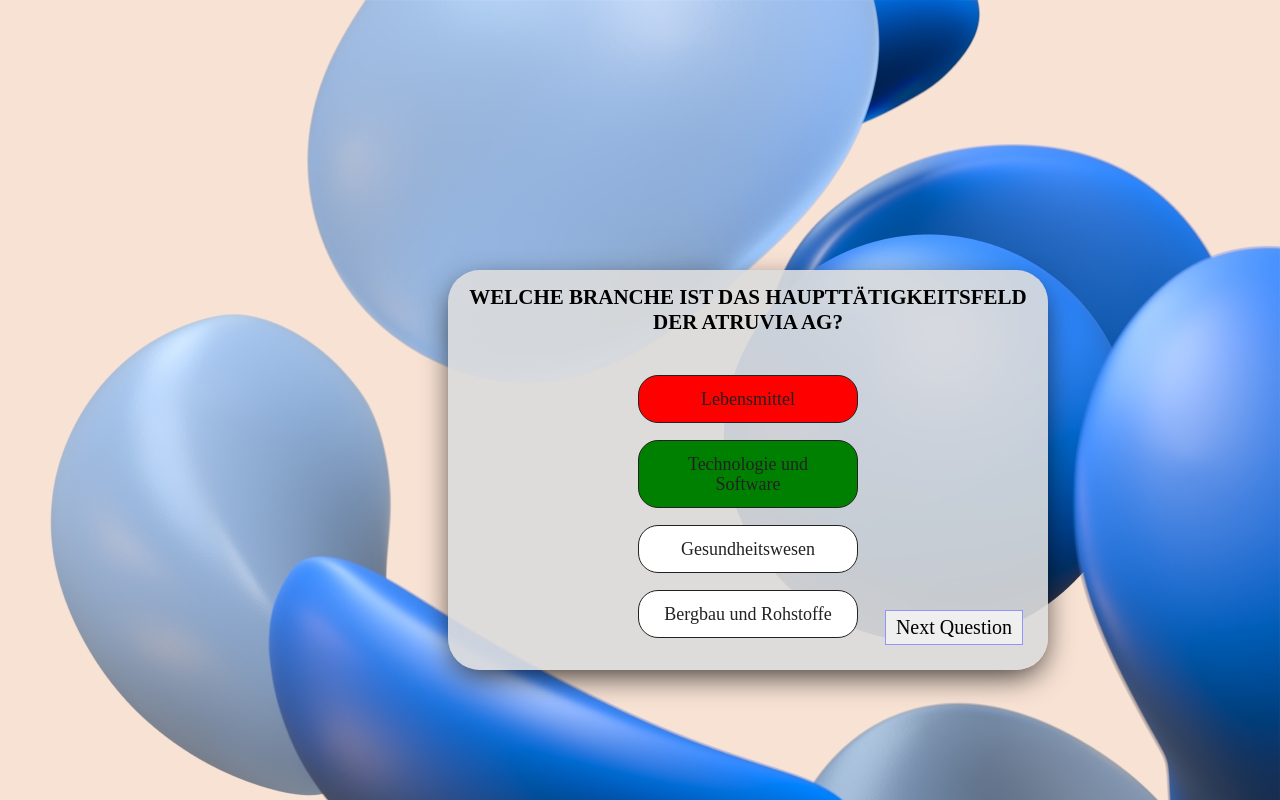
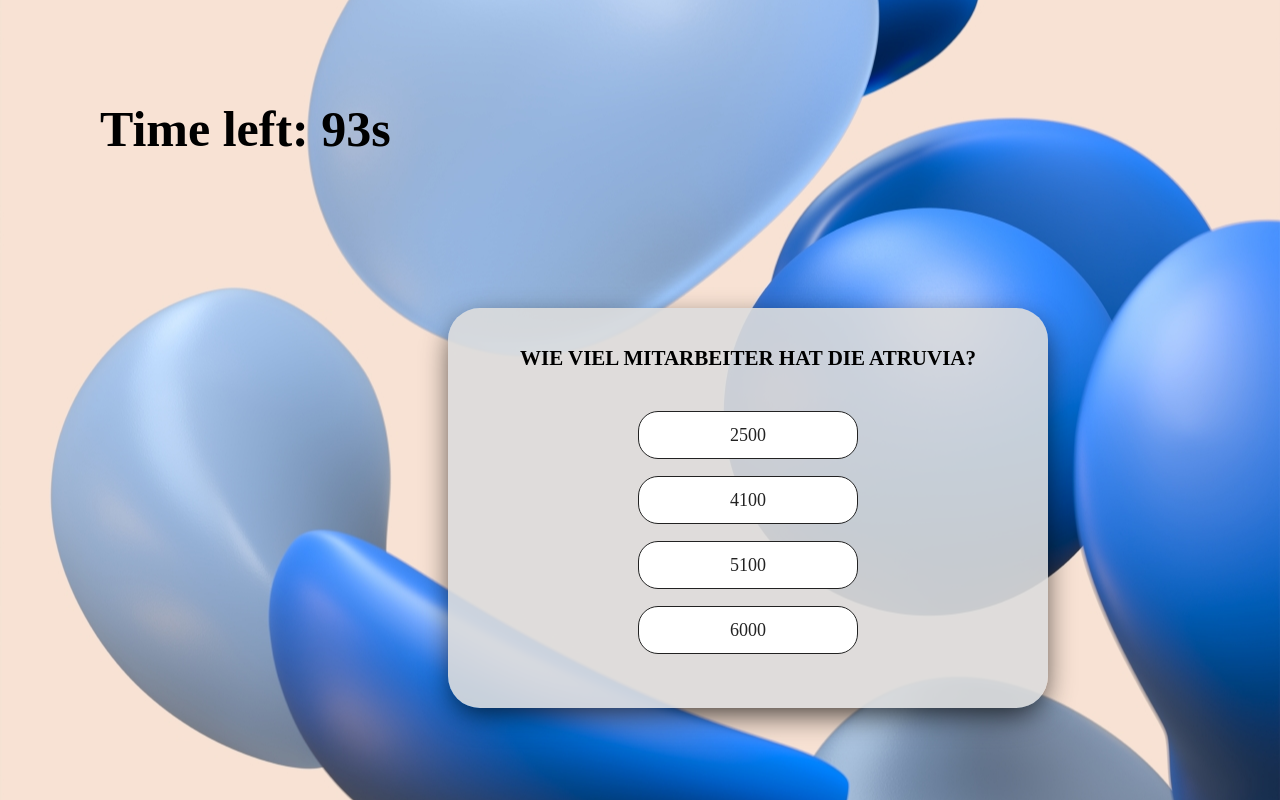
Before and after one commit to AlPashy/quiz-hackathon, a plain HTML site: page index.html in a window 1280 px wide. Both pictures are taken after a click on the button "Lebensmittel". Shown: the top 800 px of the page. Drawn offline with Linux system fonts and the light colour scheme.

```diff
--- a/index.html
+++ b/index.html
@@ -4,12 +4,12 @@
     <meta charset="UTF-8">
     <meta name="viewport" content="width=device-width, initial-scale=1.0" />
     <link rel="stylesheet" href="src/css/project.css">
-        <script src ="src/js/project.js" defer></script>
+    <script src="src/js/project.js" defer></script>
     <title>Q&A</title>
 </head>
+<div class="timeset" id="timer"></div>
 
 <body>
-
     <div class="wrapper">
         <div class="container">
             <input type="radio" name="slide" id="c1" checked>
@@ -19,7 +19,6 @@
                         <!--"Questions"-->
                     </div>
                     <div class="btn-row">
-                        <button class="btn" onclick="playGame()">Next Question</button>
                     </div>
                 </div>
             </label>
--- a/src/css/project.css
+++ b/src/css/project.css
@@ -23,7 +23,7 @@ body {
 
 .wrapper {
     margin-left: 35%;
-    margin-top: 270px;
+    margin-top: 50px;
     align-items: center;
     justify-content: center;
 }
@@ -143,6 +143,13 @@ input:checked + label {
     padding-top: -10px;
 }
 @media screen and (min-width: 800px) {
-    /* Style applied if your screen is larger than 800px */
 
   }
+.random{
+    font-size: 5px;
+}
+.timeset{
+    padding: 100px;
+    font-size: 50px;
+    font-weight: bold;
+}
--- a/src/js/project.js
+++ b/src/js/project.js
@@ -41,54 +41,38 @@ var questions = [
     }
 ];
 
-var questionsSecond = [ {
-        question: "Verwaltet die Atruvia mehr, oder weniger als 70.000.000 Konten?",
-        options: ["Mehr", "Weniger"],
-        correctAnswerIndex: 0
-    },
-    {
-        question: "Verwaltet die Atruvia mehr, oder weniger als 70.000.000 Konten?",
-        options: ["Mehr", "Weniger"],
-        correctAnswerIndex: 0
-    },
-    {
-        question: "Verwaltet die Atruvia mehr, oder weniger als 70.000.000 Konten?",
-        options: ["Mehr", "Weniger"],
-        correctAnswerIndex: 0
-    },
-    {
-        question: "Verwaltet die Atruvia mehr, oder weniger als 70.000.000 Konten?",
-        options: ["Mehr", "Weniger"],
-        correctAnswerIndex: 0
-    },
-    {
-        question: "Verwaltet die Atruvia mehr, oder weniger als 70.000.000 Konten?",
-        options: ["Mehr", "Weniger"],
-        correctAnswerIndex: 0
-    },
-    {
-        question: "Verwaltet die Atruvia mehr, oder weniger als 70.000.000 Konten?",
-        options: ["Mehr", "Weniger"],
-        correctAnswerIndex: 0
-    },
-    {
-        question: "Verwaltet die Atruvia mehr, oder weniger als 70.000.000 Konten?",
-        options: ["Mehr", "Weniger"],
-        correctAnswerIndex: 0
-    },
-    {
-        question: "Verwaltet die Atruvia mehr, oder weniger als 70.000.000 Konten?",
-        options: ["Mehr", "Weniger"],
-        correctAnswerIndex: 0
-    }
-];
 var currentQuestionIndex = 0;
+var correctAnswersFr = 0;
+var timer;
+
 document.addEventListener('DOMContentLoaded', function () {
-        // Initial setup
     updateQuestion();
+    startTimer();
 });
 
-function updateQuestion(){
+function startTimer() {
+    var timerDisplay = document.getElementById('timer');
+    var timeLeft = 100;
+
+    function updateTimerDisplay() {
+        timerDisplay.textContent = 'Time left: ' + timeLeft + 's';
+    }
+
+    function countdown() {
+        if (timeLeft > 0) {
+            timeLeft--;
+            updateTimerDisplay();
+            timer = setTimeout(countdown, 1000);
+        } else {
+            displayScore();
+        }
+    }
+
+    updateTimerDisplay();
+    timer = setTimeout(countdown, 1000);
+}
+
+function updateQuestion() {
     var questionContainer = document.getElementById('questionContainer');
     var currentQuestion = questions[currentQuestionIndex];
     // Clear previous Q
@@ -100,44 +84,43 @@ function updateQuestion(){
     var answerOptions = document.createElement('ul');
     answerOptions.className = "answer-options";
 
-    currentQuestion.options.forEach(function(option, index){
+    currentQuestion.options.forEach(function (option, index) {
         var button = document.createElement('button');
-        button.className ='button-style';
+        button.className = 'button-style';
         button.dataset.option = 'option' + (index + 1);
         button.textContent = option;
-        button.onclick = function(){
+        button.onclick = function () {
             checkAnswer('option' + (index + 1));
         };
         var li = document.createElement('li');
         li.appendChild(button);
         answerOptions.appendChild(li);
+    });
 
-    });
     questionContainer.appendChild(answerOptions);
 }
-var correctAnswersFr = 0;
 
 function checkAnswer(selectedOption) {
-        var selectedRadioButton = document.querySelector('input[name="slide"]:checked');
+    var selectedRadioButton = document.querySelector('input[name="slide"]:checked');
     var answerButtons = selectedRadioButton.parentElement.querySelectorAll('.button-style');
     var correctAnswerButton = answerButtons[questions[currentQuestionIndex].correctAnswerIndex];
     var userAnswerButton = selectedRadioButton.parentElement.querySelector('.button-style[data-option="' + selectedOption + '"]');
     answerButtons.forEach(function (button) {
         button.disabled = true;
     });
-    console.log('Selected Option:', selectedOption);
-    console.log('User Answer Button:', userAnswerButton);
-    console.log('Correct Answer Button:', correctAnswerButton);
+
     if (userAnswerButton !== correctAnswerButton) {
-        console.log('Incorrect Answer!');
         userAnswerButton.style.backgroundColor = 'red';
     } else {
-        console.log('Correct Answer!');
         userAnswerButton.style.backgroundColor = 'green';
         correctAnswersFr++;
     }
+
     correctAnswerButton.style.backgroundColor = 'green';
-    console.log(correctAnswersFr)
+
+    setTimeout(function () {
+        playGame();
+    }, 500);
 }
 
 function playGame() {
@@ -146,18 +129,17 @@ function playGame() {
     } else {
         document.querySelector('.container').classList.add('hidden');
         setTimeout(function () {
-            currentQuestionIndex = (currentQuestionIndex + 1) % questions.length;
-            var answerButtons = document.querySelectorAll('.button-style');
-            answerButtons.forEach(function (button) {
-                button.style.backgroundColor = '';
-                button.disabled = false;
-            });
-            if (currentQuestionIndex === 0) {
+            if (currentQuestionIndex === questions.length - 1) {
                 // Display user's score
                 displayScore();
             } else {
+                currentQuestionIndex = (currentQuestionIndex + 1) % questions.length;
+                var answerButtons = document.querySelectorAll('.button-style');
+                answerButtons.forEach(function (button) {
+                    button.style.backgroundColor = '';
+                    button.disabled = false;
+                });
                 updateQuestion();
-
                 document.querySelector('.container').classList.remove('hidden');
             }
         }, 500);
@@ -169,18 +151,21 @@ function displayScore() {
     var questionContainer = document.getElementById('questionContainer');
     questionContainer.innerHTML = '';
     var scoreHeading = document.createElement('h4');
-    scoreHeading.textContent = 'Your Score: ' + correctAnswersFr + ' out of ' + questions.length;
+    scoreHeading.textContent = 'Your Score: ' + score + ' out of ' + questions.length;
     scoreHeading.style.fontSize = '25px';
 
     questionContainer.appendChild(scoreHeading);
     var message = document.createElement('p');
-    message.style.fontSize ='25px';
-    if (score >= 6) {
-        message.textContent = 'You win! 👑 Get outta here';
+    message.style.fontSize = '25px';
+
+    if (score === questions.length) {
+        message.textContent = 'You win! 👑';
     } else {
         message.textContent = 'You lose! 😂';
     }
+
     questionContainer.appendChild(message);
+
     var retryButton = document.createElement('button');
     retryButton.textContent = 'Retry';
     retryButton.className = 'button-style';
@@ -188,7 +173,10 @@ function displayScore() {
         resetQuiz();
     };
     questionContainer.appendChild(retryButton);
+
+    clearTimeout(timer);
 }
+
 
 function resetQuiz() {
     currentQuestionIndex = 0;
@@ -199,21 +187,14 @@ function resetQuiz() {
         button.disabled = false;
     });
     updateQuestion();
-
+    resetTimer();
 }
 
 function calculateScore() {
-    var correctAnswers = 0;
-    questions.forEach(function (question, index) {
-        var selectedOption = 'option' + (question.correctAnswerIndex + 1);
-        var userAnswerButton = document.querySelector('.button-style[data-option="' + selectedOption + '"]:disabled');
+    return correctAnswersFr;
+}
 
-        if (userAnswerButton) {
-            if (userAnswerButton.style.backgroundColor === 'green') {
-                correctAnswers++;
-            }
-        }
-    });
-    console.log('Correct Answers:', correctAnswers);
-    return correctAnswers;
+function resetTimer() {
+    clearTimeout(timer);
+    startTimer();
 }
```
Also changed, not shown: Quizz.html (line endings or trailing spaces).
